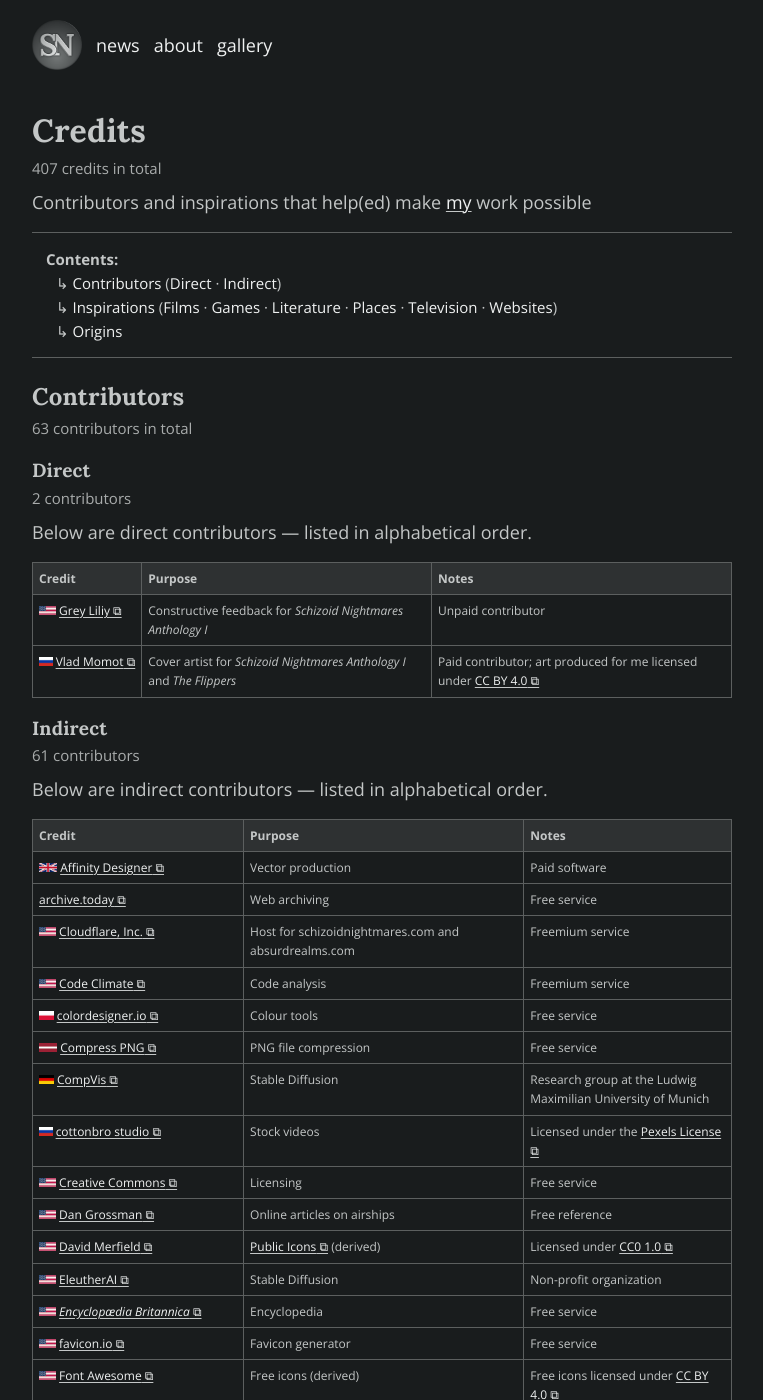
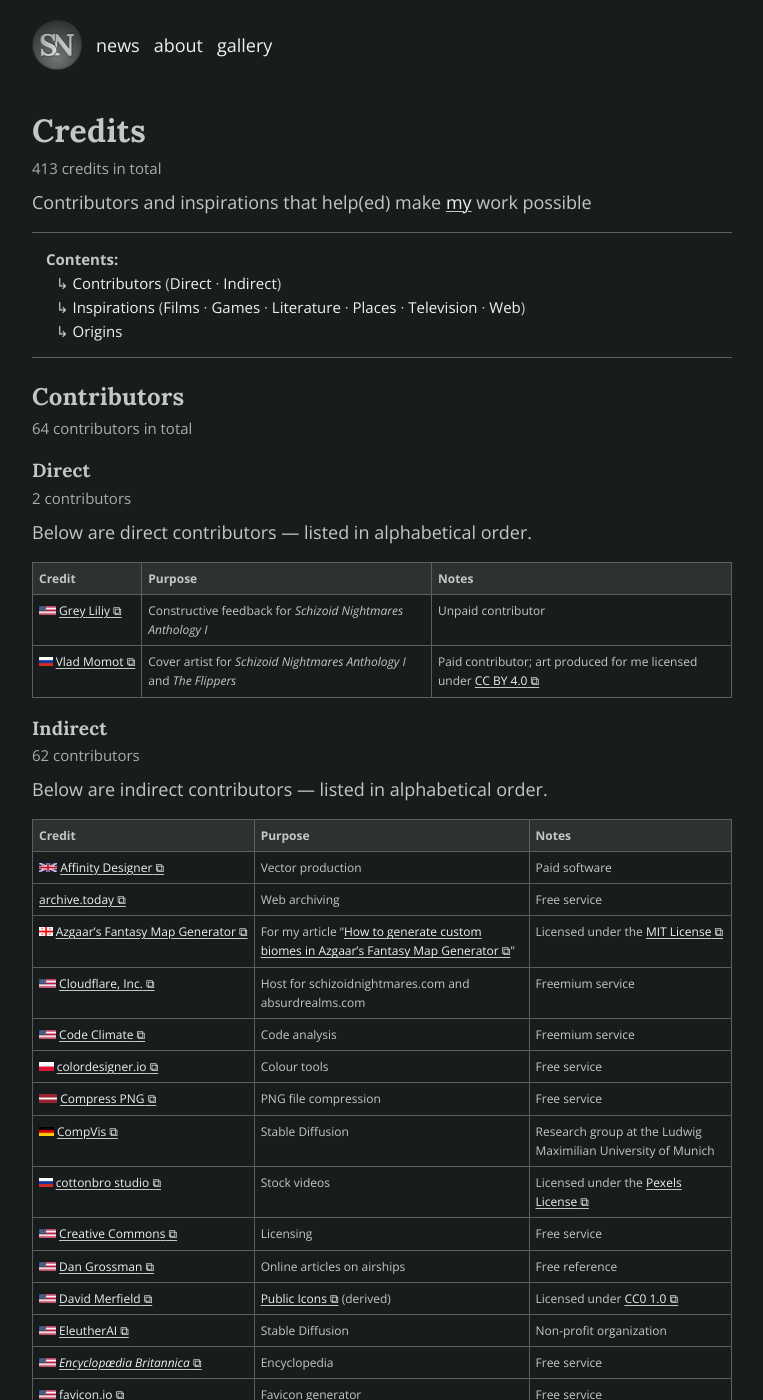
Before and after one commit to schizoidnightmares/schizoidnightmares.com, a Jekyll site: the page built from credits.md, in a window 1280 px wide and 1400 px high. Shown: the whole window, without its empty margins (258-1021 px from the left). Built offline with Jekyll 4.4.1, drawn with Linux system fonts in a browser that asks for light colours; some of the changed text lies outside the part shown.

Commit message:
adding credits

```diff
--- a/_data/contributors.yaml
+++ b/_data/contributors.yaml
@@ -8,6 +8,12 @@
   url: https://archive.ph/
   usage: Web archiving
   notes: Free service
+
+- title: Azgaar’s Fantasy Map Generator
+  flag: ge
+  url: https://github.com/Azgaar/Fantasy-Map-Generator
+  usage: For my article “<a href="https://schizoidnightmares.medium.com/how-to-generate-custom-biomes-in-azgaars-fantasy-map-generator-763e726a1093" target="_blank">How to generate custom biomes in Azgaar’s Fantasy Map Generator</a>”
+  notes: Licensed under the <a href="https://github.com/Azgaar/Fantasy-Map-Generator/blob/master/LICENSE" target="_blank">MIT License</a>
 
 - title: Cloudflare, Inc.
   flag: us
--- a/_data/flags.yaml
+++ b/_data/flags.yaml
@@ -18,6 +18,9 @@
 
 - title: cl
   country: Chile
+
+- title: co
+  country: Colombia
 
 - title: cn
   country: China
--- a/credits.md
+++ b/credits.md
@@ -1,11 +1,11 @@
 ---
 title: Credits
 description: Acknowledging sources that help(ed) make my work possible
-last_modified_at: April 17, 2024
+last_modified_at: April 28, 2024
 ---
 
 # Credits
-407 credits in total
+413 credits in total
 {: .cap}
 
 Contributors and inspirations that help(ed) make [my](/about/) work possible
@@ -19,12 +19,12 @@
   - [Literature](#literature)
   - [Places](#places)
   - [Television](#television)
-  - [Websites](#websites)
+  - [Web](#web)
 - [Origins](#origins)
 {: .toc}
 
 ## Contributors
-63 contributors in total
+64 contributors in total
 {: .cap}
 
 ### Direct
@@ -36,7 +36,7 @@
 {% include contributors.html direct=1 %}
 
 ### Indirect
-61 contributors
+62 contributors
 {: .cap}
 
 Below are indirect contributors — listed in alphabetical order.
@@ -79,26 +79,26 @@
 
 {% include inspirations.html category='tv' size='small' %}
 
-### Websites
-5 inspirations
+### Web
+6 inspirations
 {: .cap}
 
 {% include inspirations.html category='web' %}
 
 ## Origins
-52 origins
+53 origins
 {: .cap}
 
 The national origins of all credits
 
-{% include origin.html flag="us" perc="56.0" %}
-{% include origin.html flag="gb" perc="11.8" %}
-{% include origin.html flag="ca" perc="4.7" %}
+{% include origin.html flag="us" perc="55.9" %}
+{% include origin.html flag="gb" perc="11.6" %}
+{% include origin.html flag="ca" perc="4.6" %}
 {% include origin.html flag="de" perc="2.9" %}
-{% include origin.html flag="fr" perc="2.0" %}
-{% include origin.html flag="ru" perc="2.0" %}
+{% include origin.html flag="fr" perc="1.9" %}
+{% include origin.html flag="ru" perc="1.9" %}
 {% include origin.html flag="au" perc="1.5" %}
-{% include origin.html flag="jp" perc="1.2" %}
+{% include origin.html flag="jp" perc="1.5" %}
 {% include origin.html flag="cn" perc="1.0" %}
 {% include origin.html flag="nz" perc="1.0" %}
 {% include origin.html flag="es" perc="1.0" %}
@@ -108,6 +108,7 @@
 {% include origin.html flag="it" perc="0.7" %}
 {% include origin.html flag="kr" perc="0.7" %}
 {% include origin.html flag="se" perc="0.7" %}
+{% include origin.html flag="ge" perc="0.5" %}
 {% include origin.html flag="gr" perc="0.5" %}
 {% include origin.html flag="mx" perc="0.5" %}
 {% include origin.html flag="np" perc="0.5" %}
@@ -117,11 +118,11 @@
 {% include origin.html flag="bg" perc="0.2" %}
 {% include origin.html flag="bf" perc="0.2" %}
 {% include origin.html flag="cl" perc="0.2" %}
+{% include origin.html flag="co" perc="0.2" %}
 {% include origin.html flag="cu" perc="0.2" %}
 {% include origin.html flag="dk" perc="0.2" %}
 {% include origin.html flag="eg" perc="0.2" %}
 {% include origin.html flag="sv" perc="0.2" %}
-{% include origin.html flag="ge" perc="0.2" %}
 {% include origin.html flag="hu" perc="0.2" %}
 {% include origin.html flag="is" perc="0.2" %}
 {% include origin.html flag="in" perc="0.2" %}
```
Also changed, not shown: other parts of credits.md (+3 -3 lines), _data/inspirations.yaml (+23 -3 lines), assets/images/flags/co.jpg (added).
